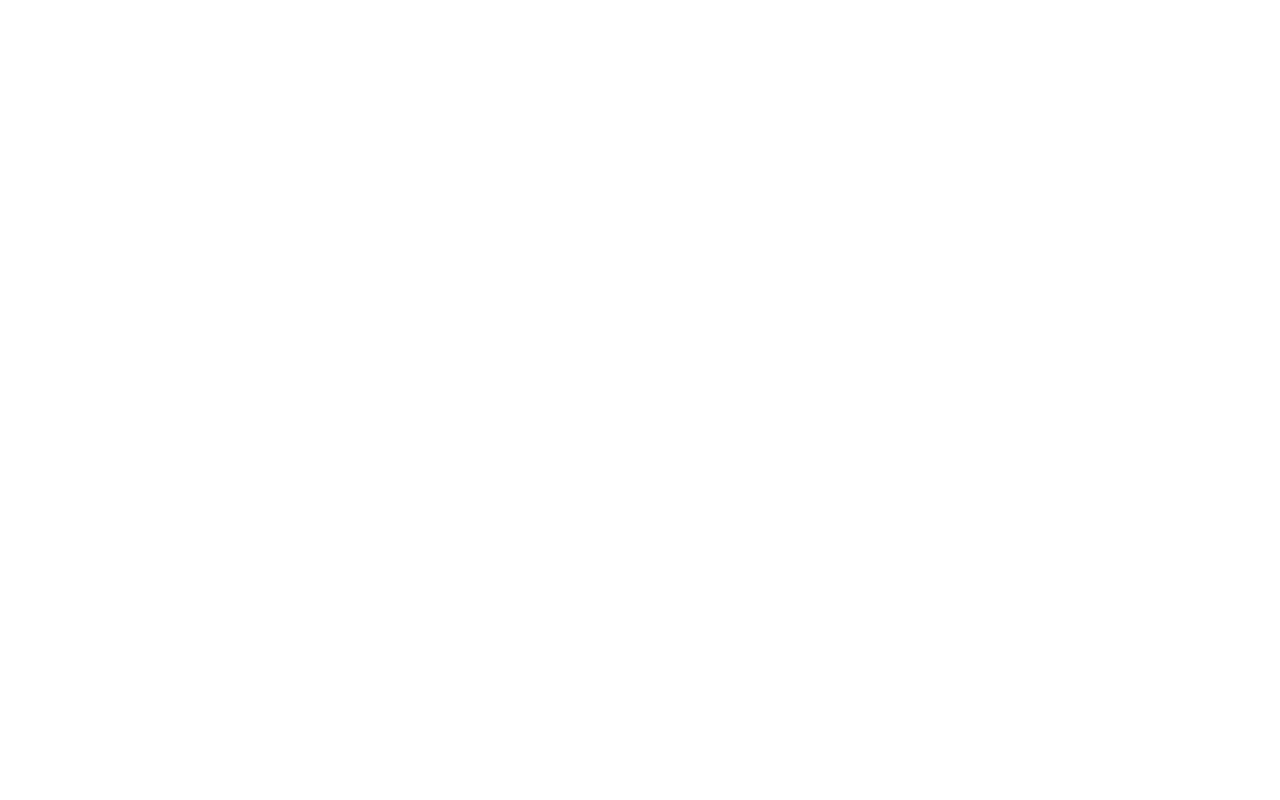
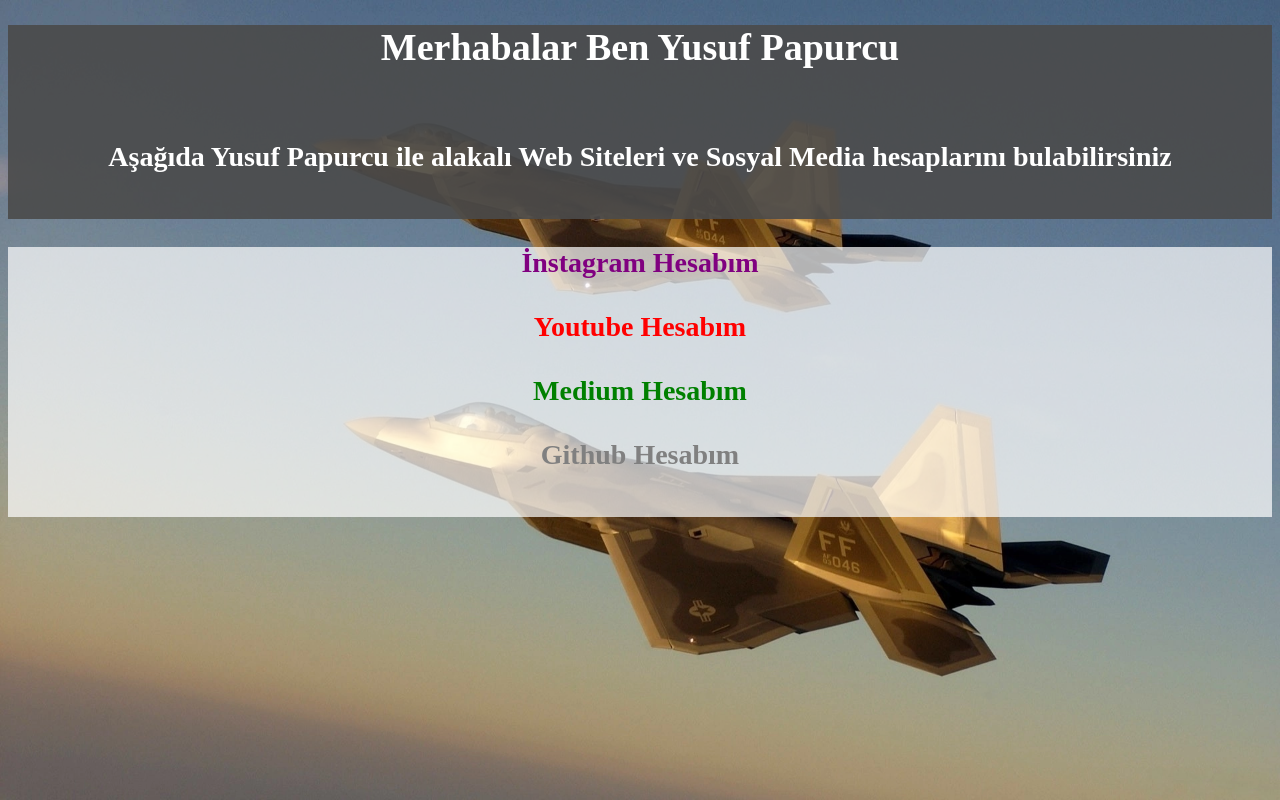
Before and after one commit to yusufpapurcu/yusufpapurcu.github.io, a plain HTML site: page index.html in a window 1280 px wide. Drawn offline with Linux system fonts and the light colour scheme; a web font is replaced by a local one.

Commit message:
Revert "Cleanup"
This reverts commit f19e5ddfd8745bf3aa938f2d1e2dc5fa64e25a02.

```diff
--- a/index.html
+++ b/index.html
@@ -4,12 +4,75 @@
 <head>
     <meta charset="UTF-8">
     <meta name="viewport" content="width=device-width, initial-scale=1.0">
-    <title>Document</title>
-    <meta name="Description" content="Yusuf Turhan Papurcu's Website (GitHub Pages)">
-    <link rel="stylesheet" href="style.css">
+    <meta name="Description" content="A description">
+
+    <title>Yusuf Papurcu</title>
+
+    <style>
+        @font-face {
+            font-family: 'Quicksand';
+            font-style: normal;
+            font-weight: 400;
+              font-display: swap;
+            src: url(https://fonts.gstatic.com/s/quicksand/v21/6xK-dSZaM9iE8KbpRA_LJ3z8mH9BOJvgkP8o58a-wg.woff2) format('woff2');
+            unicode-range: U+0000-00FF, U+0131, U+0152-0153, U+02BB-02BC, U+02C6, U+02DA, U+02DC, U+2000-206F, U+2074, U+20AC, U+2122, U+2191, U+2193, U+2212, U+2215, U+FEFF, U+FFFD;
+        }
+        /* latin-ext */
+@font-face {
+  font-family: 'Quicksand';
+  font-style: normal;
+  font-weight: 400;
+      font-display: swap;
+  src: url(https://fonts.gstatic.com/s/quicksand/v21/6xK-dSZaM9iE8KbpRA_LJ3z8mH9BOJvgkP8o58i-wi40.woff2) format('woff2');
+  unicode-range: U+0100-024F, U+0259, U+1E00-1EFF, U+2020, U+20A0-20AB, U+20AD-20CF, U+2113, U+2C60-2C7F, U+A720-A7FF;
+}
+
+        html {
+            background: url(yusufpapurcu.github.io/bg.webp) no-repeat center center fixed;
+            -webkit-background-size: cover;
+            -moz-background-size: cover;
+            -o-background-size: cover;
+            background-size: cover;
+        }
+        a{
+            color: white;
+            text-decoration: none;
+        }
+    </style>
 </head>
 
 <body>
+    <div style="background-color:rgba(75, 75, 75, 0.9);">
+        <h1 align="center" style="color: white;font-family: QuickSand;font-size: 38px;">
+            Merhabalar Ben Yusuf Papurcu
+        </h1>
+        <br>
+        <h3 align="center" style="color: white;font-family: QuickSand;font-size: 28px;">
+            Aşağıda Yusuf Papurcu ile alakalı Web Siteleri ve Sosyal Media hesaplarını bulabilirsiniz
+        </h3>
+        <br>
+    </div>
+    <div style="background-color:rgba(255, 255, 255, 0.7);">
+        <h3 align="center" style="color: white;font-family: QuickSand;font-size: 28px;">
+            <a href="https://instagram.com/yusufpapurcu" style="color: purple;"> İnstagram Hesabım</a>
+            <br>
+            <br>
+            <a style="color: red;" href="https://www.youtube.com/channel/UCn0yrndeCy6yeqZFVhucpfQ/">
+                Youtube Hesabım
+            </a>
+            <br>
+            <br>
+            <a style="color: green;" href="https://medium.com/@yusufturhanp">
+                Medium Hesabım
+            </a>
+            <br>
+            <br>
+            <a style="color: grey;" href="https://github.com/yusufpapurcu">
+                Github Hesabım
+            </a>
+        </h3>
+        <br>
+    </div>
 </body>
 
 </html>
```
Also changed, not shown: bg.webp (added), favicon.ico, style.css (deleted).
